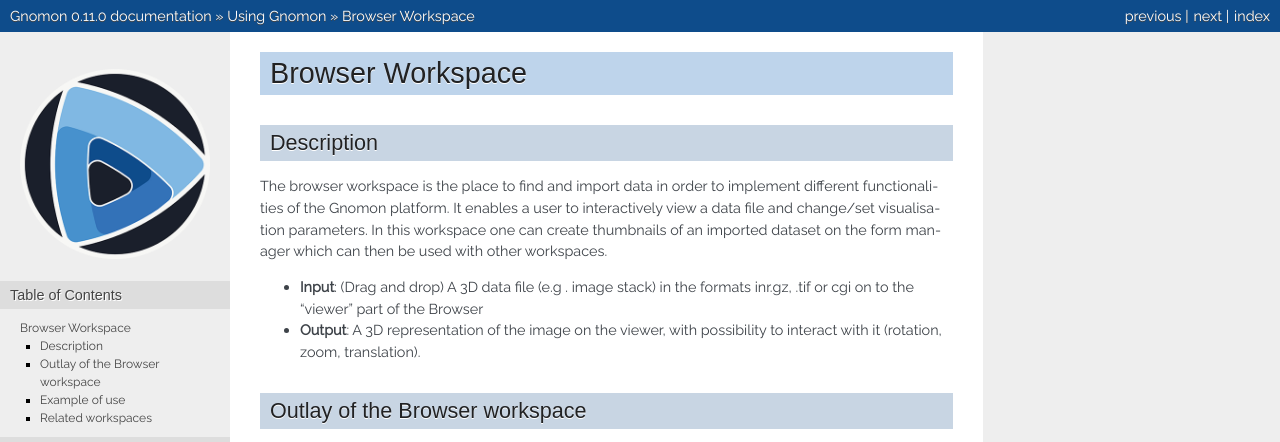
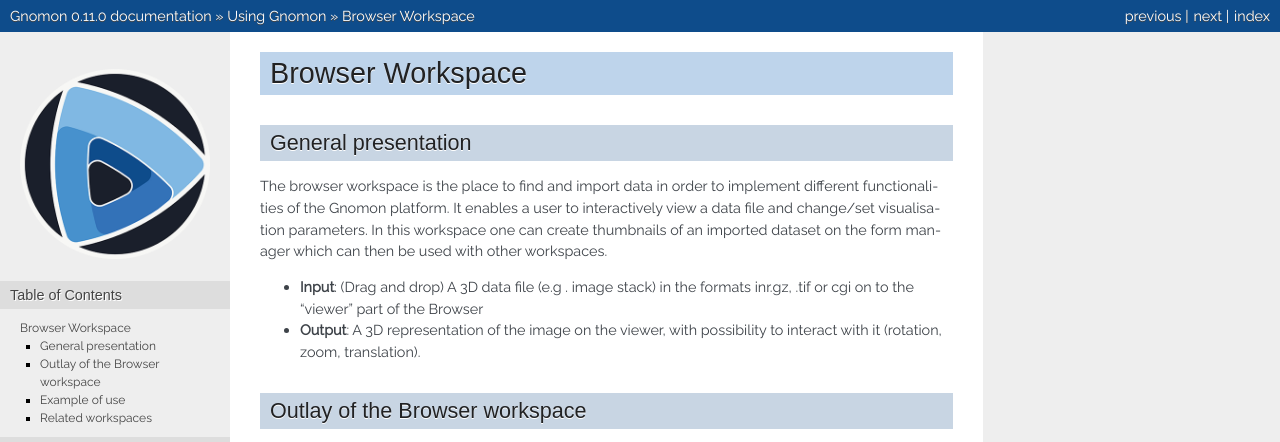
Before and after one commit to gnomon-inria/gnomon, a Sphinx documentation site: the page built from doc/workspaces/BrowserWorkspace.rst, in a window 1280 px wide. Shown: the top 442 px of the page. Built offline with Sphinx 7.4.7, drawn with Linux system fonts in a browser that asks for light colours; formulas are drawn with MathJax 3.

Commit message:
Update BrowserWorkspace.rst

```diff
--- a/doc/workspaces/BrowserWorkspace.rst
+++ b/doc/workspaces/BrowserWorkspace.rst
@@ -2,7 +2,7 @@
 Browser Workspace
 =================
 
-Description
+General presentation
 ===========
 
 The browser workspace is the place to find and import data in order to implement different functionalities of the Gnomon platform. It enables a user to interactively view a data file and change/set visualisation parameters. In this workspace one can create thumbnails of an imported dataset on the form manager which can then be used with other workspaces.
```
